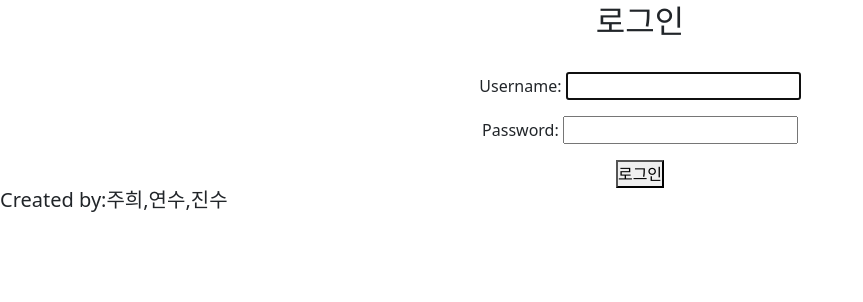
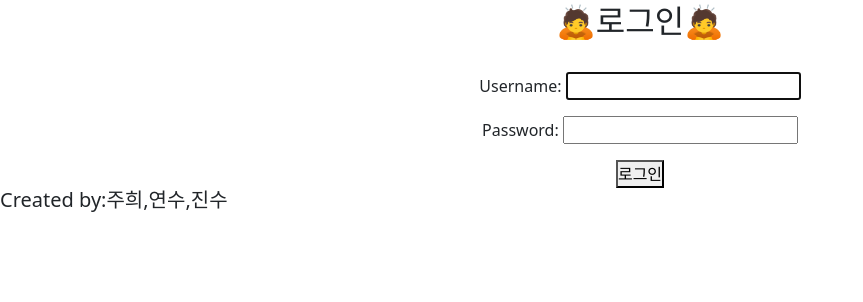
Before and after one commit to chajuhui123/for-me-shopping-project, a Django app: page /login/ in a window 1280 px wide. Shown: the part 344-646 px from the top of the page, without its empty margins (0-863 px from the left). Run offline with Django 3.2, Linux system fonts and the light colour scheme.

Commit message:
login css

```diff
--- a/forMeShoppingProject/userApp/templates/login.html
+++ b/forMeShoppingProject/userApp/templates/login.html
@@ -1,7 +1,7 @@
 {% extends 'base.html' %} <!-- base.html 템플릿을 상속받아 사용 -->
     {% block content %}
     <div class="wrapper" style="text-align: center">
-        <h2 class="sub-title">로그인</h2><br>
+        <h2 class="sub-title">🙇‍로그인🙇</h2><br>
         <form action = "{% url 'login' %}" method = "POST">
             {% csrf_token %}
             {{form.as_p}}
```
